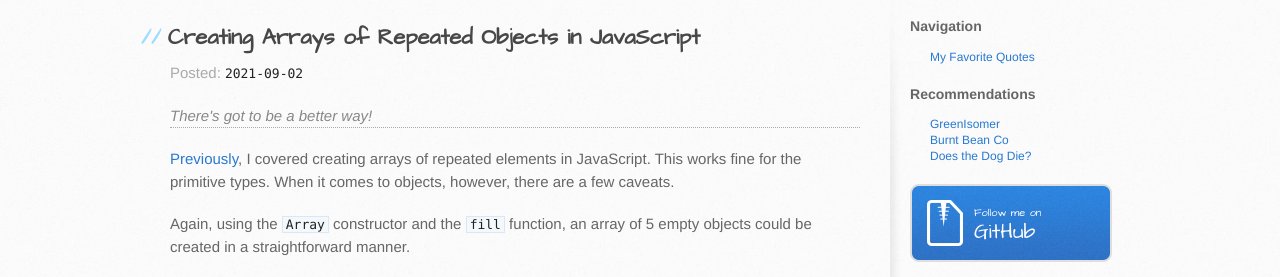
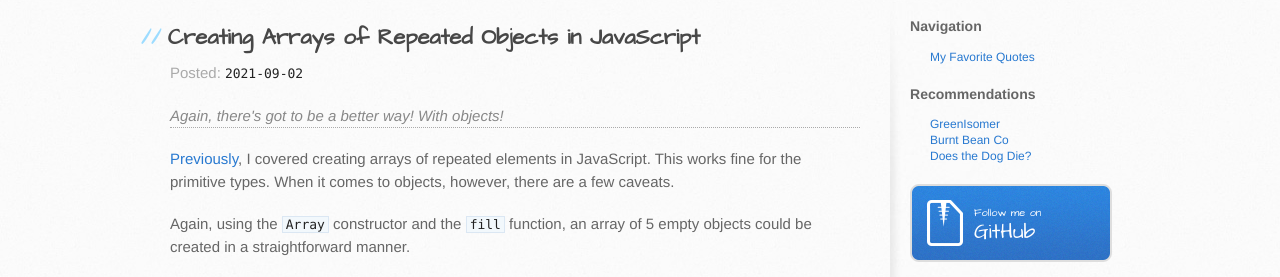
Before and after one commit to TheMuuj/TheMuuj.github.io, a Jekyll site: the page built from _posts/2021-09-02-javascript-array-repeat-with-objects.md, in a window 1280 px wide. Shown: the part 229-506 px from the top of the page. Built offline with Jekyll 4.4.1, drawn with Linux system fonts in a browser that asks for light colours.

Commit message:
Update Post: "Creating Arrays of Repeated Objects in JavaScript" - Change Description

```diff
--- a/_posts/2021-09-02-javascript-array-repeat-with-objects.md
+++ b/_posts/2021-09-02-javascript-array-repeat-with-objects.md
@@ -1,6 +1,6 @@
 ---
 title: Creating Arrays of Repeated Objects in JavaScript
-description: There's got to be a better way!
+description: Again, there's got to be a better way! With objects!
 tags: TypeScript JavaScript development
 ---
 
```
